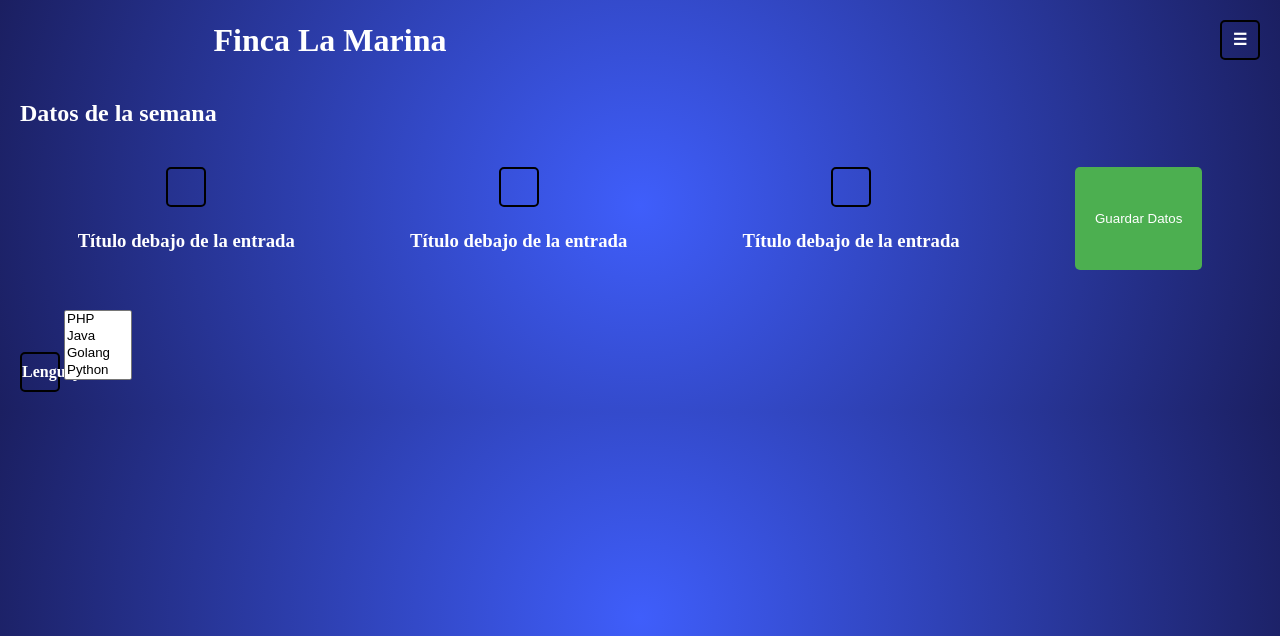
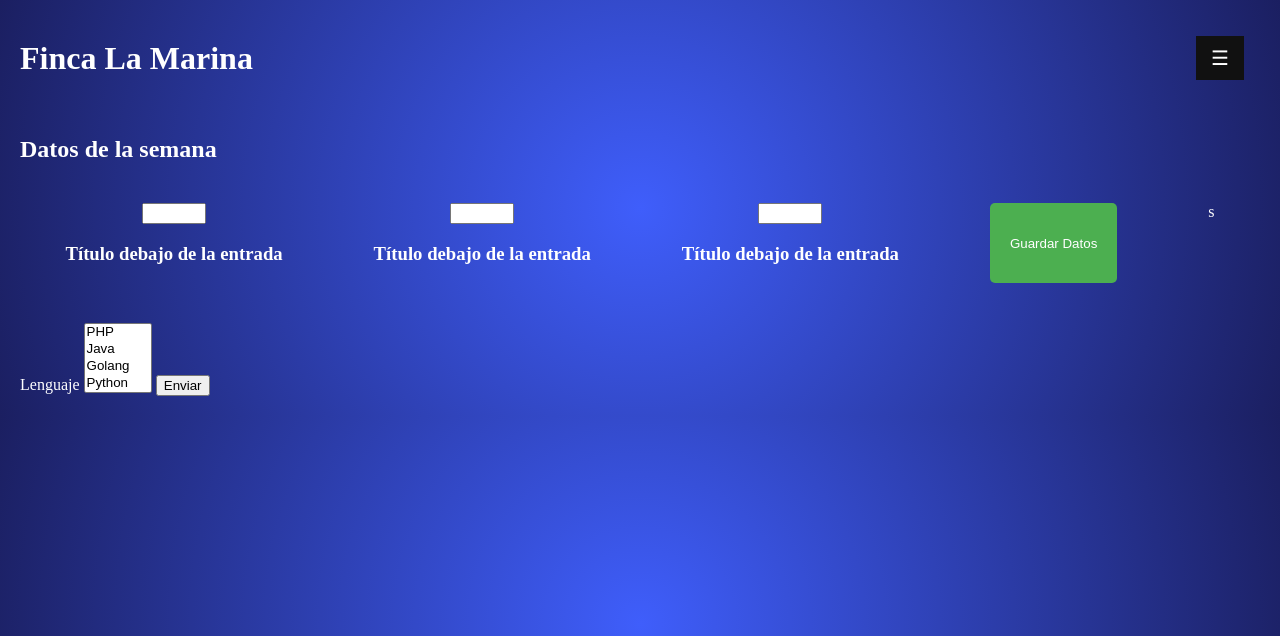
Before and after one commit to ajrodriguezo/lamaria, a FastAPI app: page /LaMaria/ingresoDatos in a window 1280 px wide. Shown: the top 636 px of the page. Run offline with FastAPI, Linux system fonts and the light colour scheme.

Commit message:
cambio nav y maquetado datos

```diff
--- a/modules/static/css/stylesdatos.css
+++ b/modules/static/css/stylesdatos.css
@@ -12,7 +12,6 @@
   justify-content: space-between;
   align-items: center;
   padding: 20px;
-  text-align: center;
 }
 
 /* Estilos para el pie de página */
@@ -32,100 +31,7 @@
   margin: 0; /* Elimina el margen predeterminado */
 }
 
-#navigation {
-  flex: 1;
-  text-align: right; /* Alinea el contenido hacia la derecha */
-}
 
-ul {
-  display: none;
-  margin-top: 0;
-  padding: 0;
-  width: 200px;
-  text-align: center; /* Alinea la lista hacia la izquierda */
-  position: fixed;
-  top: 62px; /* Ajusta la posición superior según tus necesidades */
-  right: 22px;
-  z-index: 1000;
-}
-
-input:checked ~ ul {
-  display: block;
-}
-
-input {
-  display: none;
-}
-
-label {
-  box-sizing: border-box;
-  display: inline-block;
-  border: 2px solid black;
-  border-radius: 5px;
-  width: 40px;
-  height: 40px;
-  line-height: 35px;
-  font-weight: bold;
-  text-align: center;
-  user-select: none;
-  cursor: pointer; /* Agregado para indicar que es un elemento clickeable */
-}
-
-/* Estilo del botón cuando se pasa el mouse por encima */
-label:hover {
-  background: grey;
-}
-
-/* Estilo del botón cuando el menú está expandido */
-input:checked ~ label {
-  background: lightgrey;
-}
-
-li {
-  display: block;
-  background: lightgrey;
-  margin: 0;
-  padding: 10px;
-  list-style: none;
-  border-bottom: 1px solid grey;
-}
-
-nav ul {
-  list-style-type: none;
-  margin: 0;
-  padding: 0;
-}
-
-nav ul li {
-  display: inline;
-  margin-right: 20px;
-}
-
-#navigation ul {
-  list-style: none;
-  padding: 0;
-  margin: 0;
-  background-color: rgba(255, 255, 255, 0); /* Fondo transparente (ajusta el último valor según la opacidad que desees) */
-  border-radius: 10px; /* Bordes redondeados */
-  overflow: hidden; /* Para contener elementos hijos flotantes */
-}
-
-#navigation li {
-  background: rgb(11, 31, 132);
-  color: #fff;
-  margin: 0; /* Elimina el margen predeterminado del body */
-}
-
-#navigation a {
-  display: block;
-  padding: 15px;
-  text-decoration: none;
-  color: #fff; /* Color del texto */
-}
-
-#navigation a:hover {
-  background-color: #b0b0b0b5; /* Cambia el color de fondo al pasar el ratón sobre el enlace */
-}
 
 .my-button {
   padding: 10px 20px;
@@ -141,3 +47,55 @@
 .my-button:active {
   background-color: #3e8e41;
 }
+
+.sidebar {
+  height: 100%;
+  width: 0;
+  position: fixed;
+  z-index: 1;
+  top: 0;
+  left: 0;
+  background-color: #111;
+  overflow-x: hidden;
+  transition: 0.5s;
+  padding-top: 60px;
+}
+
+.sidebar a {
+  padding: 8px 8px 8px 32px;
+  text-decoration: none;
+  font-size: 25px;
+  color: #818181;
+  display: block;
+  transition: 0.3s;
+}
+
+.sidebar a:hover {
+  color: #f1f1f1;
+}
+
+.sidebar .closebtn {
+  position: absolute;
+  top: 0;
+  right: 25px;
+  font-size: 36px;
+  margin-left: 50px;
+}
+
+.openbtn {
+  font-size: 20px;
+  cursor: pointer;
+  background-color: #111;
+  color: white;
+  padding: 10px 15px;
+  border: none;
+}
+
+.openbtn:hover {
+  background-color: #444;
+}
+
+#boton {
+  transition: margin-left .5s;
+  padding: 16px;
+}
--- a/modules/static/js/script.js
+++ b/modules/static/js/script.js
@@ -63,14 +63,3 @@
 document.getElementById('faltante').innerText = 'Nuevo Contenido 1';
 document.getElementById('vendidoahoy').innerText = 'Nuevo Contenido 1';
 document.getElementById('promedioprecio').innerText = 'Nuevo Contenido 1';
-
-
-/* Set the width of the sidebar to 250px (show it) */
-function openNav() {
-    document.getElementById("mySidepanel").style.width = "250px";
-}
-
-  /* Set the width of the sidebar to 0 (hide it) */
-function closeNav() {
-    document.getElementById("mySidepanel").style.width = "0";
-}
--- a/modules/static/templates/datos.html
+++ b/modules/static/templates/datos.html
@@ -17,14 +17,27 @@
             <h1 id="site-title">{{title}}</h1>
         </div>
 
-        <div id="navigation">
-            <input type="checkbox" id="menu">
-            <label for="menu">☰</label>
-            <ul>
-                <li><a href=/LaMaria/home id="nav-home">Inicio</a></li>
-                <li><a href=/LaMaria/ingresoDatos id="nav-datos">Datos</a></li>
-            </ul>
+        <div id="mySidebar" class="sidebar">
+            <a href="javascript:void(0)" class="closebtn" onclick="closeNav()">×</a>
+            <a href="/LaMaria/home">Inicio</a>
+            <a href="/LaMaria/ingresoDatos">Datos</a>
         </div>
+
+        <div id="boton">
+            <button class="openbtn" onclick="openNav()">☰</button>
+        </div>
+
+        <script>
+            function openNav() {
+                document.getElementById("mySidebar").style.width = "250px";
+                document.getElementById("boton").style.marginLeft = "250px";
+            }
+
+            function closeNav() {
+                document.getElementById("mySidebar").style.width = "0";
+                document.getElementById("boton").style.marginLeft= "0";
+            }
+        </script>
 
     </header>
 
@@ -40,26 +53,26 @@
 
             <form>
                 <label for="numero"></label>
-                <input type="number" id="numero" name="numero" min="0" max="100" step="1" required>
+                <input type="number" id="grsemana" name="numero" min="0" max="100" step="1" required>
                 <h3>Título debajo de la entrada</h3>
             </form>
 
             <form>
                 <label for="numero"></label>
-                <input type="number" id="numero" name="numero" min="0" max="100" step="1" required>
+                <input type="number" id="precioseman" name="numero" min="0" max="100" step="1" required>
                 <h3>Título debajo de la entrada</h3>
             </form>
 
             <form>
                 <label for="numero"></label>
-                <input type="number" id="numero" name="numero" min="0" max="100" step="1" required>
+                <input type="number" id="semana" name="numero" min="0" max="100" step="1" required>
                 <h3>Título debajo de la entrada</h3>
             </form>
 
 
-            <button class="my-button">Guardar Datos</button>
+            <button class="my-button" id="guardardatossemana">Guardar Datos</button>
 
-        </div>
+        </div>s
 
     </section>
 
```
Also changed, not shown: modules/static/css/styles.css (+25 -26 lines), modules/static/templates/main.html (+17 -7 lines).
